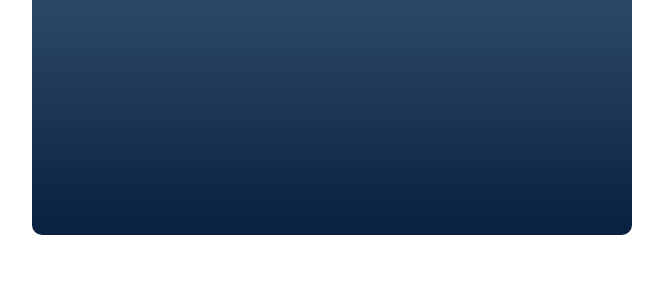
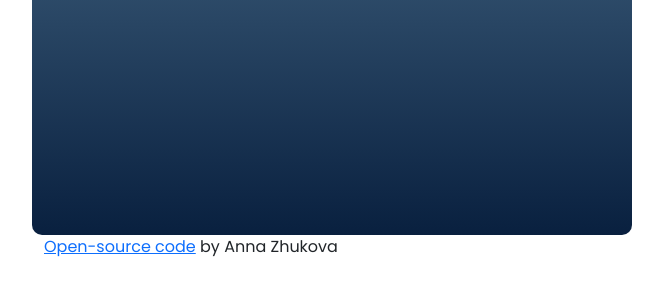
Before and after one commit to annzhx/app-weather, a plain HTML site: page index.html in a window 1280 px wide. Shown: the part 294-590 px from the top of the page, without its empty margins (308-971 px from the left). Drawn offline with nearby package versions, Linux system fonts and the light colour scheme.

Commit message:
Update index.html

```diff
--- a/index.html
+++ b/index.html
@@ -84,5 +84,13 @@
 
 
             <script src="src/index.js"> </script>
+             <div class="open-source">
+        <a
+          href="https://github.com/annzhx/app-weather"
+          target="_blank"
+          >Open-source code</a
+        >
+        by Anna Zhukova
+    </div>
   </body>
 </html>
```
